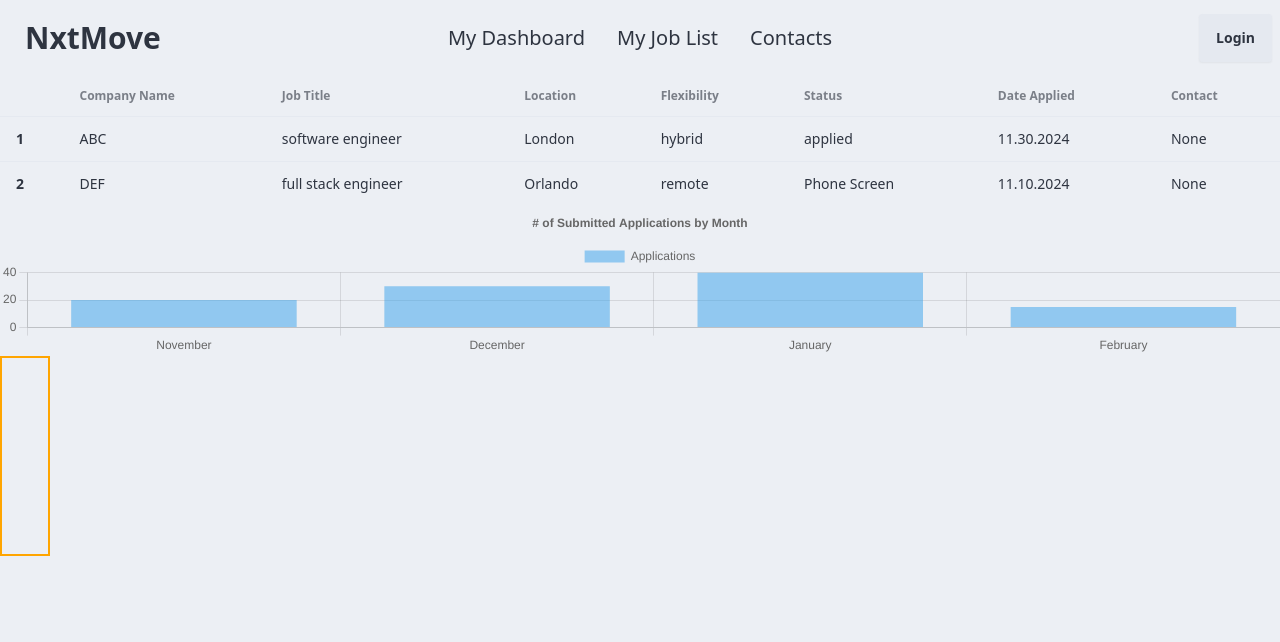
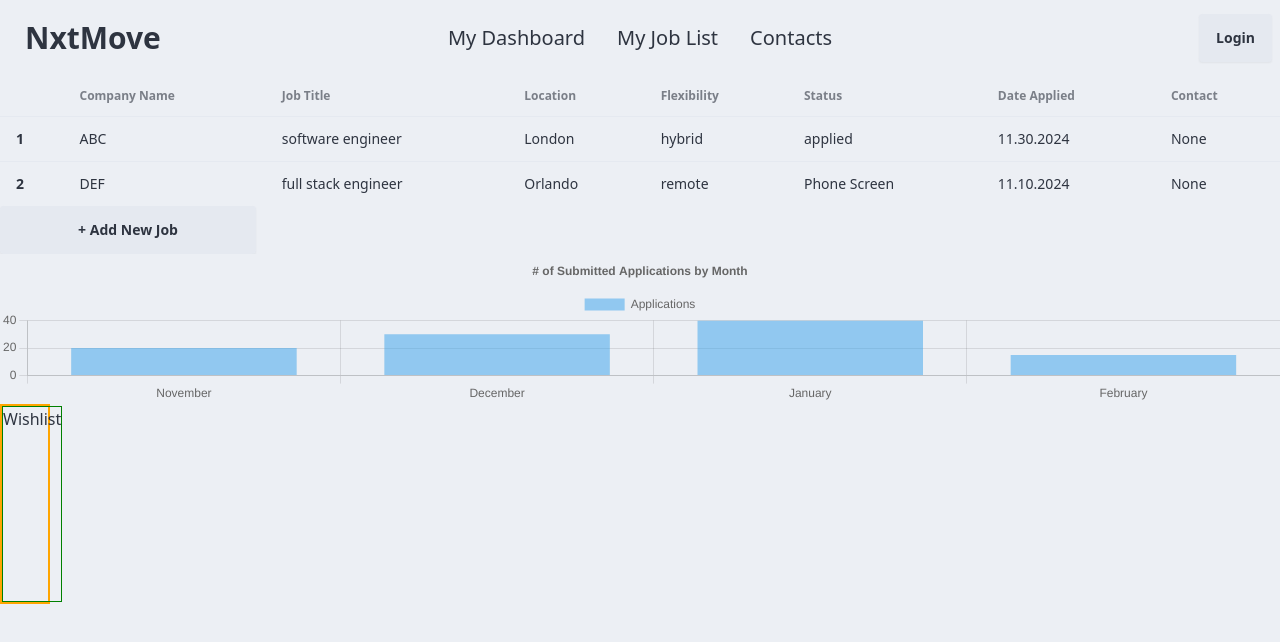
Before and after one commit to TeamMewtwoReinforcement/jobtracker, a React app: page / in a window 1280 px wide. Shown: the top 642 px of the page. Built offline with nearby package versions, Linux system fonts and the light colour scheme.

Commit message:
adding files for future components

```diff
--- a/src/client/components/DashboardList.tsx
+++ b/src/client/components/DashboardList.tsx
@@ -3,6 +3,7 @@ import React from "react";
 const DashboardList = () => {
     return (
         <div className='listContainer' style={{display: 'flex', border: '2px solid orange',  height:'200px', width: '50px'}}>
+            <h3 style={{border: '1px solid green'}}>Wishlist</h3>
 
         </div>
     )
@@ -10,3 +11,6 @@ const DashboardList = () => {
 }
 
 export default DashboardList;
+
+
+//column shaped container to render smaller tiles later
--- a/src/client/components/JobList.tsx
+++ b/src/client/components/JobList.tsx
@@ -1,4 +1,5 @@
 import React, {useEffect, useState } from "react";
+import SubmitButton from "./SubmitButton";
 
 interface ApplicationDetails {
   id: string;
@@ -74,6 +75,7 @@ const JobList: React.FC = () => {
   )}
         </tbody>
       </table>
+      <SubmitButton />
     </div>
   );
 };
--- /dev/null
+++ b/src/client/components/NewJobForm.tsx
@@ -0,0 +1 @@
+//tbd. when user clicks on +Add New Job button for JobList Table
--- a/src/client/components/SubmitButton.tsx
+++ b/src/client/components/SubmitButton.tsx
@@ -0,0 +1,14 @@
+import React from "react";
+
+const SubmitButton: React.FC = () => {
+
+  const handleClick = () => {
+    //function to handle add new job to table
+  }
+
+  return (
+    <button className="btn btn-wide" onClick={handleClick}>+  Add New Job</button>
+  )
+}
+
+export default SubmitButton;
```
